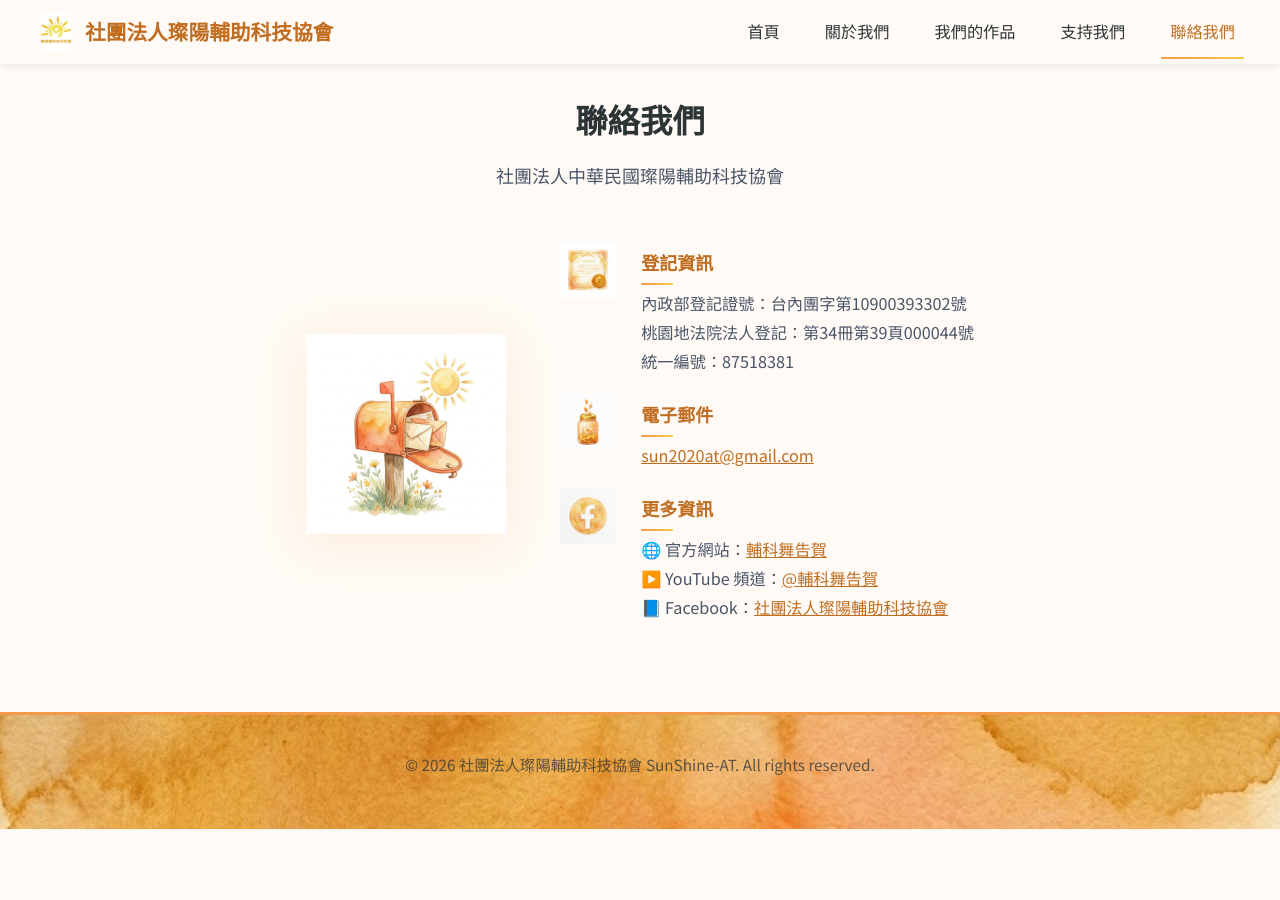
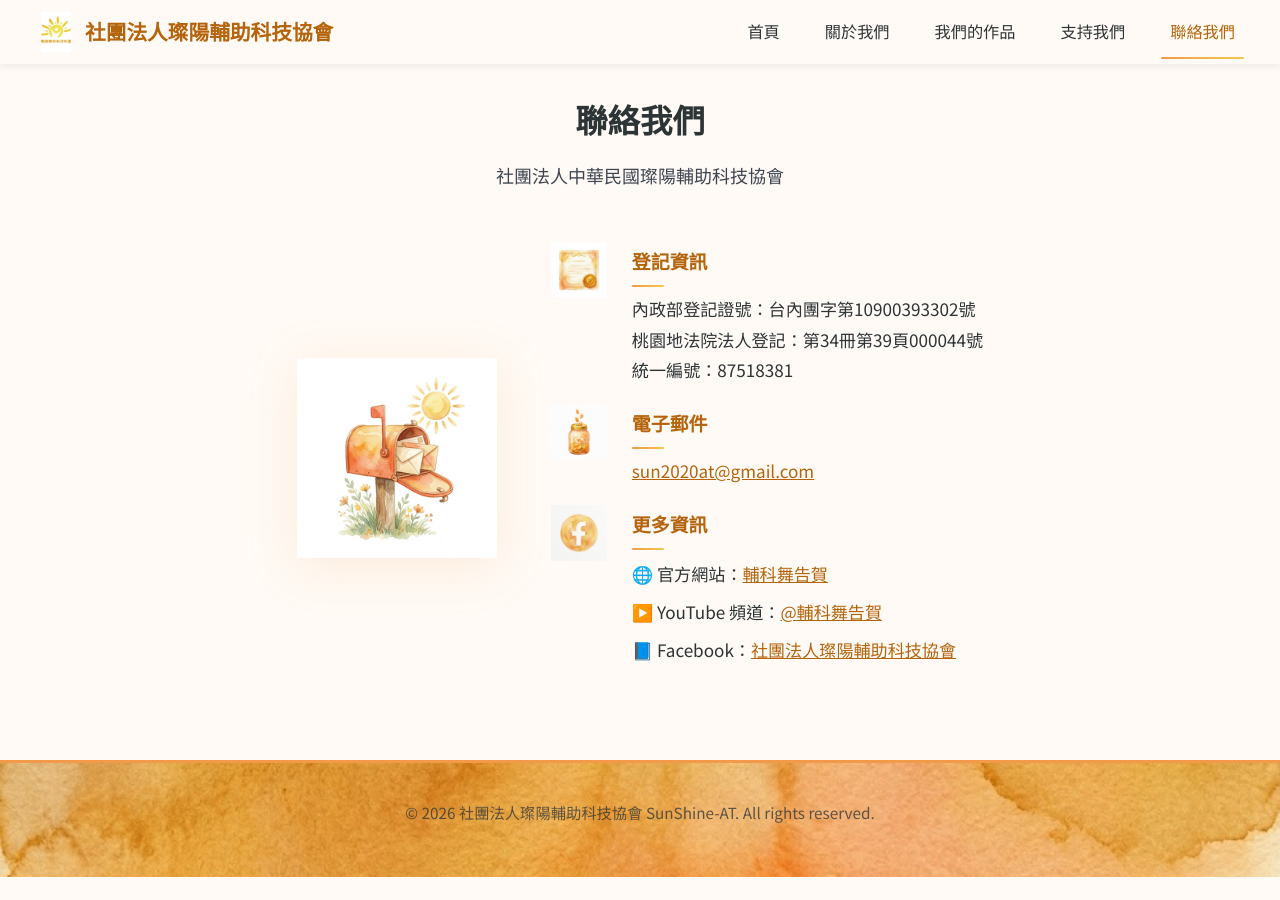
Before and after one commit to m72900024/sunshine-at, a Jekyll site: the page built from contact.html, in a window 1280 px wide. Built offline with Jekyll 4.4.1, drawn with Linux system fonts in a browser that asks for light colours.

Commit message:
a11y: 衝 WCAG 2.1 AA 合規（無障礙標章申請前）
Critical 修正：
- nav: 加 aria-current="page"
- .home-card-cta .btn-outline: 白字 1.41:1 → 深色 11+:1
- .section-subtitle #4a5568 → #3d4550（4.16→5.1:1）
- .support-signature #666 → #595959（4.48→5.1:1）
- 品牌橘 #C06D20 → #B5640C（4.57→5.0:1 更安全）

標題階層修正：
- donate: h3 匯款帳號 → h2
- contact: h4 → h2（並加 contact-item-title class）
- happiness-voicer: 新增包覆 section + sr-only h2

語意強化：
- donate 銀行帳號改 dl/dt/dd
- contact 三個裝飾圖示 alt="" + aria-hidden
- contact 更多資訊改 ul 列表 + emoji aria-hidden
- works ☀️ 包 aria-hidden
- skip-link: focus 時重置 clip/width/height，加 outline

其他低對比度修正：
- .home-card p、.work-meta-card ol li、.contact-details p、
  .works-coming-soon、.breadcrumb、.work-subtitle、.page-404 p 全面拉到 AA 以上

```diff
--- a/_includes/nav.html
+++ b/_includes/nav.html
@@ -7,10 +7,10 @@
     <span></span><span></span><span></span>
   </button>
   <ul class="nav-links" id="navLinks">
-    <li><a href="{{ site.baseurl }}/" {% if page.url == '/' %}class="active"{% endif %}>首頁</a></li>
-    <li><a href="{{ site.baseurl }}/about.html" {% if page.url == '/about.html' %}class="active"{% endif %}>關於我們</a></li>
-    <li><a href="{{ site.baseurl }}/works.html" {% if page.url == '/works.html' or page.url contains '/works/' %}class="active"{% endif %}>我們的作品</a></li>
-    <li><a href="{{ site.baseurl }}/donate.html" {% if page.url == '/donate.html' %}class="active"{% endif %}>支持我們</a></li>
-    <li><a href="{{ site.baseurl }}/contact.html" {% if page.url == '/contact.html' %}class="active"{% endif %}>聯絡我們</a></li>
+    <li><a href="{{ site.baseurl }}/" {% if page.url == '/' %}class="active" aria-current="page"{% endif %}>首頁</a></li>
+    <li><a href="{{ site.baseurl }}/about.html" {% if page.url == '/about.html' %}class="active" aria-current="page"{% endif %}>關於我們</a></li>
+    <li><a href="{{ site.baseurl }}/works.html" {% if page.url == '/works.html' or page.url contains '/works/' %}class="active" aria-current="page"{% endif %}>我們的作品</a></li>
+    <li><a href="{{ site.baseurl }}/donate.html" {% if page.url == '/donate.html' %}class="active" aria-current="page"{% endif %}>支持我們</a></li>
+    <li><a href="{{ site.baseurl }}/contact.html" {% if page.url == '/contact.html' %}class="active" aria-current="page"{% endif %}>聯絡我們</a></li>
   </ul>
 </nav>
--- a/assets/css/style.css
+++ b/assets/css/style.css
@@ -29,7 +29,7 @@
 }
 .navbar .brand {
   display: flex; align-items: center; gap: .5rem;
-  font-size: 1.15rem; font-weight: 700; color: #C06D20;
+  font-size: 1.15rem; font-weight: 700; color: #B5640C;
   white-space: nowrap;
   transition: transform .3s ease;
 }
@@ -60,9 +60,9 @@
   transition: width .35s cubic-bezier(0.22,1,0.36,1), left .35s cubic-bezier(0.22,1,0.36,1);
   border-radius: 1px;
 }
-.nav-links a:hover, .nav-links a:focus { color: #C06D20; }
+.nav-links a:hover, .nav-links a:focus { color: #B5640C; }
 .nav-links a:hover::after, .nav-links a:focus::after { width: 100%; left: 0; }
-.nav-links a.active { color: #C06D20; }
+.nav-links a.active { color: #B5640C; }
 .nav-links a.active::after { width: 100%; left: 0; }
 
 /* Hamburger */
@@ -89,7 +89,7 @@
   text-align: center; font-size: 1.8rem; font-weight: 700; margin-bottom: .6rem; color: #2D3436;
 }
 .section-subtitle {
-  text-align: center; font-size: 1rem; color: #4a5568; margin-bottom: 3rem;
+  text-align: center; font-size: 1rem; color: #3d4550; margin-bottom: 3rem;
 }
 .bg-alt { background: #F7F7F7; }
 
@@ -124,12 +124,12 @@
   padding: .75rem 2rem; border-radius: 50px; font-weight: 600;
   font-size: 1rem; cursor: pointer; transition: .3s; border: none; min-height: 44px;
 }
-.btn-white { background: #fff; color: #C06D20; }
+.btn-white { background: #fff; color: #B5640C; }
 .btn-white:hover { background: #2D3436; color: #fff; }
 .btn-primary { background: #F2994A; color: #fff; }
 .btn-primary:hover { background: #e07e2a; }
 .btn-outline {
-  background: transparent; color: #C06D20; border: 2px solid #F2994A;
+  background: transparent; color: #B5640C; border: 2px solid #F2994A;
 }
 .btn-outline:hover { background: #F2994A; color: #fff; }
 
@@ -336,7 +336,7 @@
   line-height: 1;
   pointer-events: none;
 }
-.support-signature { text-align: center; font-size: .95rem; color: #666; margin-bottom: 2.5rem; }
+.support-signature { text-align: center; font-size: .95rem; color: #595959; margin-bottom: 2.5rem; }
 .support-donate {
   background: #fff; border-radius: 16px; padding: 2rem 2.5rem; text-align: center;
   box-shadow: 0 4px 20px rgba(0,0,0,.06); max-width: 400px; margin: 0 auto;
@@ -346,8 +346,33 @@
   transform: translateY(-4px);
   box-shadow: 0 8px 32px rgba(242,153,74,.15), 0 4px 16px rgba(0,0,0,.06);
 }
-.support-donate h3 { font-size: 1.1rem; margin-bottom: 1rem; color: #C06D20; }
-.support-donate p { font-size: .95rem; color: #4a5568; line-height: 2; }
+.support-donate h2 {
+  font-family: "Noto Serif TC", serif;
+  font-size: 1.2rem; margin-bottom: 1rem; color: #B5640C;
+}
+.support-donate .donate-info {
+  margin: 0;
+  font-size: .95rem;
+  color: #2D3436;
+  line-height: 1.9;
+  display: grid;
+  grid-template-columns: auto 1fr;
+  gap: .35rem 1rem;
+  text-align: left;
+  max-width: 280px;
+  margin-left: auto;
+  margin-right: auto;
+}
+.support-donate .donate-info dt {
+  font-weight: 600;
+  color: #B5640C;
+  white-space: nowrap;
+}
+.support-donate .donate-info dd {
+  margin: 0;
+  color: #2D3436;
+  font-family: "Noto Sans TC", sans-serif;
+}
 
 /* ===== Contact ===== */
 #contact .section-title,
@@ -362,11 +387,13 @@
   filter: drop-shadow(0 8px 24px rgba(242,153,74,.15));
 }
 .contact-details { display: flex; flex-direction: column; gap: 1.2rem; }
-.contact-details h4 {
-  font-size: 1rem; margin-bottom: .2rem; color: #C06D20;
+.contact-details .contact-item-title {
+  font-family: "Noto Serif TC", serif;
+  font-size: 1.05rem; margin-bottom: .4rem; color: #B5640C;
+  font-weight: 700;
   position: relative; padding-bottom: .4rem;
 }
-.contact-details h4::after {
+.contact-details .contact-item-title::after {
   content: '';
   position: absolute; left: 0; bottom: 0;
   width: 32px; height: 2px;
@@ -381,7 +408,18 @@
 .contact-details > div > .ci-icon img {
   width: 100%; height: 100%; object-fit: contain;
 }
-.contact-details p { font-size: .9rem; color: #4a5568; line-height: 1.8; }
+.contact-details p { font-size: .95rem; color: #2D3436; line-height: 1.8; }
+.contact-details a { color: #B5640C; text-decoration: underline; }
+.contact-details a:hover { color: #8a4b12; }
+.contact-links {
+  list-style: none;
+  padding: 0;
+  margin: 0;
+  font-size: .95rem;
+  line-height: 2;
+  color: #2D3436;
+}
+.contact-links li { margin-bottom: .2rem; }
 
 /* ===== Footer ===== */
 footer {
@@ -408,7 +446,7 @@
   .contact-layout { flex-direction: column; text-align: center; }
   .contact-details { align-items: center; }
   .contact-details > div { text-align: left; }
-  .contact-details h4::after { left: 50%; transform: translateX(-50%); }
+  .contact-details .contact-item-title::after { left: 50%; transform: translateX(-50%); }
   .support-quote::before { left: -0.2rem; font-size: 3.5rem; }
   .support-quote::after { right: -0.2rem; font-size: 3.5rem; }
   .support-quote { padding: 1.5rem 1rem; }
@@ -442,10 +480,19 @@
 }
 .skip-link {
   position: absolute; top: -40px; left: 0;
-  background: #F2994A; color: #fff; padding: 8px 16px; z-index: 9999;
+  background: #B5640C; color: #fff; padding: 10px 18px; z-index: 9999;
+  font-weight: 700;
   transition: top .3s;
 }
-.skip-link:focus { top: 0; }
+.skip-link:focus {
+  top: 0;
+  clip: auto;
+  width: auto;
+  height: auto;
+  white-space: nowrap;
+  outline: 3px solid #2D3436;
+  outline-offset: 2px;
+}
 
 @media (prefers-reduced-motion: reduce) {
   *, *::before, *::after {
@@ -502,8 +549,8 @@
   border-image: linear-gradient(90deg, #F2994A, #F2C94C) 1;
 }
 .home-card p {
-  font-size: .92rem;
-  color: #4a5568;
+  font-size: .95rem;
+  color: #2D3436;
   line-height: 1.9;
   flex: 1;
   margin-bottom: 1.5rem;
@@ -520,22 +567,24 @@
 }
 .home-card-cta {
   background: linear-gradient(135deg, #F2994A 0%, #F2C94C 100%);
-  color: #fff;
+  color: #2D3436;
 }
 .home-card-cta h2 {
-  color: #fff;
-  border-image: rgba(255,255,255,.4) 1;
+  color: #2D3436;
+  border-image: rgba(45,52,54,.45) 1;
 }
 .home-card-cta p {
-  color: rgba(255,255,255,.92);
+  color: #2D3436;
 }
 .home-card-cta .btn-outline {
-  color: #fff;
-  border-color: #fff;
+  color: #2D3436;
+  border-color: #2D3436;
+  background: rgba(255,255,255,.85);
 }
 .home-card-cta .btn-outline:hover {
-  background: #fff;
-  color: #C06D20;
+  background: #2D3436;
+  color: #fff;
+  border-color: #2D3436;
 }
 @media (max-width: 768px) {
   .home-cards .container {
@@ -600,17 +649,17 @@
 }
 .works-featured-card .card-body .work-tag {
   display: inline-block;
-  background: rgba(242,153,74,.12);
-  color: #C06D20;
-  font-size: .78rem;
-  font-weight: 600;
-  padding: .2rem .8rem;
+  background: rgba(242,153,74,.15);
+  color: #8a4b12;
+  font-size: .8rem;
+  font-weight: 700;
+  padding: .25rem .85rem;
   border-radius: 50px;
   margin-bottom: 1rem;
 }
 .works-featured-card .card-body p {
-  font-size: .92rem;
-  color: #4a5568;
+  font-size: .95rem;
+  color: #2D3436;
   line-height: 1.9;
   margin-bottom: 1.5rem;
   flex: 1;
@@ -618,7 +667,7 @@
 .works-coming-soon {
   text-align: center;
   font-size: 1rem;
-  color: #888;
+  color: #595959;
   padding: 1rem 0 2rem;
 }
 @media (max-width: 768px) {
@@ -639,8 +688,8 @@
   margin: 0 auto;
 }
 .breadcrumb {
-  font-size: .85rem;
-  color: #888;
+  font-size: .9rem;
+  color: #595959;
   margin-bottom: 2rem;
   display: flex;
   align-items: center;
@@ -648,12 +697,13 @@
   flex-wrap: wrap;
 }
 .breadcrumb a {
-  color: #C06D20;
+  color: #B5640C;
   text-decoration: underline;
   text-underline-offset: 2px;
 }
-.breadcrumb a:hover { color: #e07e2a; }
-.breadcrumb span { color: #aaa; }
+.breadcrumb a:hover { color: #8a4b12; }
+.breadcrumb span[aria-hidden="true"] { color: #8a8a8a; }
+.breadcrumb [aria-current="page"] { color: #2D3436; font-weight: 600; }
 .work-detail h1 {
   font-family: "Noto Serif TC", serif;
   font-size: 2.2rem;
@@ -664,7 +714,7 @@
 }
 .work-detail .work-subtitle {
   font-size: 1.1rem;
-  color: #888;
+  color: #595959;
   margin-bottom: 2rem;
 }
 .work-images {
@@ -744,7 +794,7 @@
   font-family: "Noto Serif TC", serif;
   font-size: 1rem;
   font-weight: 700;
-  color: #C06D20;
+  color: #B5640C;
   margin-bottom: 1rem;
   padding-bottom: .5rem;
   border-bottom: 2px solid;
@@ -755,8 +805,8 @@
   padding-left: 1.2rem;
 }
 .work-meta-card ol li {
-  font-size: .88rem;
-  color: #4a5568;
+  font-size: .92rem;
+  color: #2D3436;
   line-height: 1.9;
   margin-bottom: .2rem;
 }
@@ -771,7 +821,7 @@
   display: inline-flex;
   align-items: center;
   gap: .4rem;
-  color: #C06D20;
+  color: #B5640C;
   font-size: .92rem;
   font-weight: 600;
   text-decoration: underline;
@@ -941,6 +991,6 @@
 }
 .page-404 p {
   font-size: 1.05rem;
-  color: #888;
+  color: #595959;
   margin-bottom: 2rem;
 }
--- a/contact.html
+++ b/contact.html
@@ -18,8 +18,8 @@
 
         <!-- 登記資訊 -->
         <div>
-          <span class="ci-icon"><img src="{{ site.baseurl }}/assets/images/icon-cert.png" alt="登記資訊圖示"></span>
-          <h4>登記資訊</h4>
+          <span class="ci-icon" aria-hidden="true"><img src="{{ site.baseurl }}/assets/images/icon-cert.png" alt=""></span>
+          <h2 class="contact-item-title">登記資訊</h2>
           <p>
             內政部登記證號：台內團字第10900393302號<br>
             桃園地法院法人登記：第34冊第39頁000044號<br>
@@ -29,20 +29,20 @@
 
         <!-- 電子郵件 -->
         <div>
-          <span class="ci-icon"><img src="{{ site.baseurl }}/assets/images/icon-donate.png" alt="電子郵件圖示"></span>
-          <h4>電子郵件</h4>
-          <p><a href="mailto:sun2020at@gmail.com" style="color:#C06D20; text-decoration:underline;">sun2020at@gmail.com</a></p>
+          <span class="ci-icon" aria-hidden="true"><img src="{{ site.baseurl }}/assets/images/icon-donate.png" alt=""></span>
+          <h2 class="contact-item-title">電子郵件</h2>
+          <p><a href="mailto:sun2020at@gmail.com">sun2020at@gmail.com</a></p>
         </div>
 
         <!-- 更多資訊 -->
         <div>
-          <span class="ci-icon"><img src="{{ site.baseurl }}/assets/images/icon-fb.png" alt="社群連結圖示"></span>
-          <h4>更多資訊</h4>
-          <p>
-            🌐 官方網站：<a href="https://www.axcellent.fun/" target="_blank" rel="noopener" style="color:#C06D20; text-decoration:underline;">輔科舞告賀</a><br>
-            ▶️ YouTube 頻道：<a href="https://www.youtube.com/@輔科舞告賀" target="_blank" rel="noopener" style="color:#C06D20; text-decoration:underline;">@輔科舞告賀</a><br>
-            📘 Facebook：<a href="https://www.facebook.com/people/%E7%A4%BE%E5%9C%98%E6%B3%95%E4%BA%BA%E7%92%A8%E9%99%BD%E8%BC%94%E5%8A%A9%E7%A7%91%E6%8A%80%E5%8D%94%E6%9C%83/100064873473029/" target="_blank" rel="noopener" style="color:#C06D20; text-decoration:underline;">社團法人璨陽輔助科技協會</a>
-          </p>
+          <span class="ci-icon" aria-hidden="true"><img src="{{ site.baseurl }}/assets/images/icon-fb.png" alt=""></span>
+          <h2 class="contact-item-title">更多資訊</h2>
+          <ul class="contact-links">
+            <li><span aria-hidden="true">🌐</span> 官方網站：<a href="https://www.axcellent.fun/" target="_blank" rel="noopener">輔科舞告賀</a></li>
+            <li><span aria-hidden="true">▶️</span> YouTube 頻道：<a href="https://www.youtube.com/@輔科舞告賀" target="_blank" rel="noopener">@輔科舞告賀</a></li>
+            <li><span aria-hidden="true">📘</span> Facebook：<a href="https://www.facebook.com/people/%E7%A4%BE%E5%9C%98%E6%B3%95%E4%BA%BA%E7%92%A8%E9%99%BD%E8%BC%94%E5%8A%A9%E7%A7%91%E6%8A%80%E5%8D%94%E6%9C%83/100064873473029/" target="_blank" rel="noopener">社團法人璨陽輔助科技協會</a></li>
+          </ul>
         </div>
 
       </div>
--- a/works.html
+++ b/works.html
@@ -22,6 +22,6 @@
       </div>
     </article>
 
-    <p class="works-coming-soon fade-in fade-in-d3">更多作品陸續推出中，敬請期待 ☀️</p>
+    <p class="works-coming-soon fade-in fade-in-d3">更多作品陸續推出中，敬請期待 <span aria-hidden="true">☀️</span></p>
   </div>
 </section>
--- a/works/happiness-voicer.html
+++ b/works/happiness-voicer.html
@@ -36,6 +36,8 @@
   </div>
 
   <!-- 三欄資訊 -->
+  <section class="work-meta-section" aria-labelledby="work-detail-title">
+    <h2 id="work-detail-title" class="sr-only">作品詳細資訊</h2>
     <div class="work-meta-grid fade-in fade-in-d3">
 
       <div class="work-meta-card">
@@ -72,6 +74,7 @@
       </div>
 
     </div>
+  </section>
 
   <!-- 返回連結 -->
   <a href="{{ site.baseurl }}/works.html" class="work-back-link">← 回到作品列表</a>
```
Also changed, not shown: donate.html (+6 -6 lines). Lines whose indentation alone changed are shown as unchanged.
